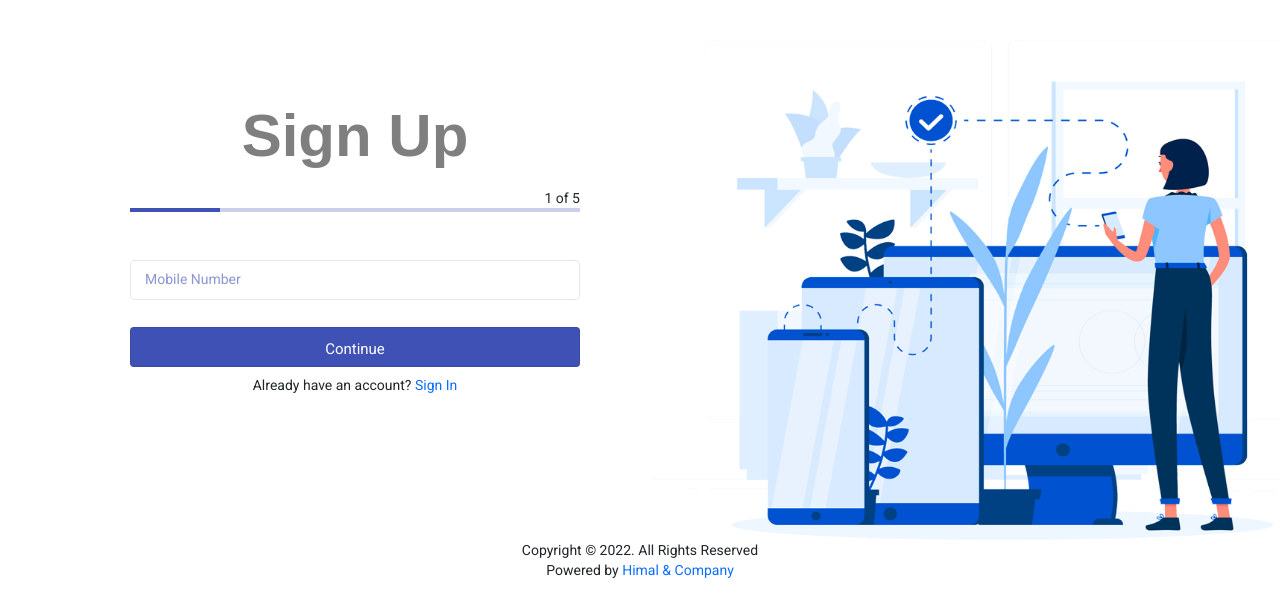
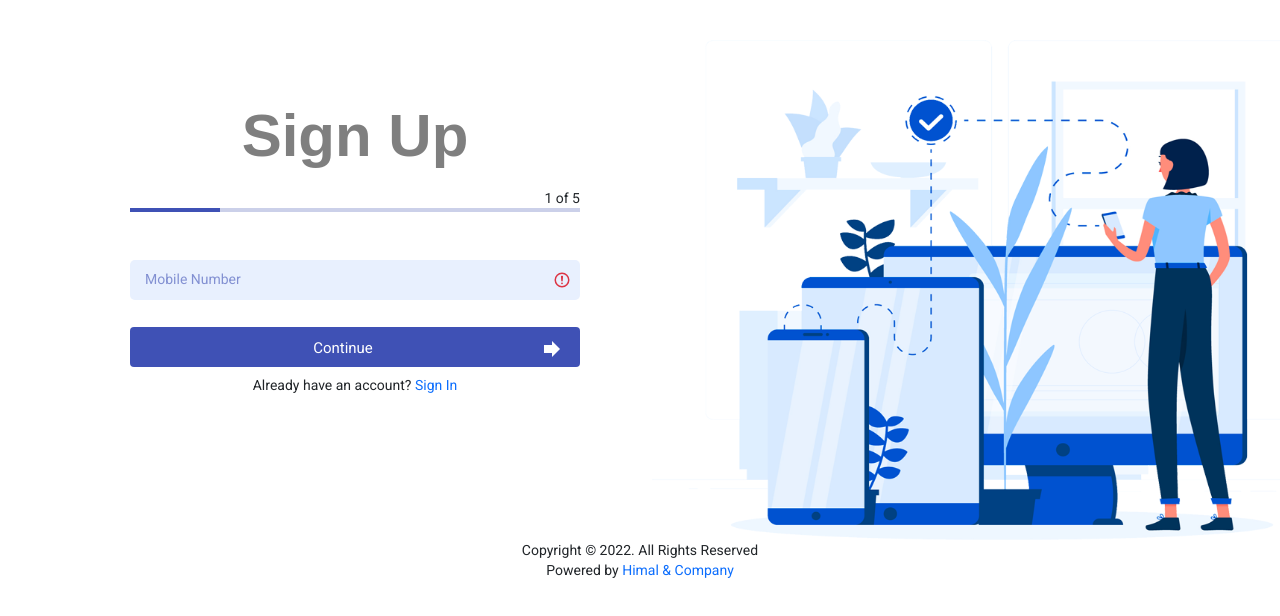
Before and after one commit to Himal99/portalx, an Angular app: page /signUp in a window 1280 px wide. Shown: the top 616 px of the page. Built offline with nearby package versions, Linux system fonts and the light colour scheme; a web font is replaced by a local one.

Commit message:
add login page

```diff
--- a/src/app/authorizedComponents/sign-up/sign-up.component.html
+++ b/src/app/authorizedComponents/sign-up/sign-up.component.html
@@ -28,13 +28,13 @@
                       <label  style="float: right">{{progressNumber}} of 5</label>
                         <mat-progress-bar mode="determinate" [value]="progressPercent"></mat-progress-bar>
                     </div>
-                    <form [formGroup]="signUpForm">
+                    <form [formGroup]="signUpForm" class="was-validated">
                       <div class="form-group mt-5" *ngIf="progressNumber !== 3 && progressNumber <=2">
                         <input
                           type="text"
                           id="username-field"
                           formControlName="phone"
-                          name="username"
+                          name="mobileNo"
                           class="form-control"
                           required
 
@@ -45,17 +45,21 @@
                     <div *ngIf="progressNumber === 4" class="pt-5">
                       <div class="form-group">
                         <input
+                          type="text"
                           formControlName="userName"
                           class="form-control"
                           required
+                          name="username"
                         />
                         <label class="form-control-placeholder" style="color: #3f51b5" >User Name</label>
                       </div>
                       <div class="form-group">
                         <input
+                          type="email"
                           formControlName="email"
                           class="form-control"
                           required
+                          name="email"
                         />
                         <label class="form-control-placeholder" style="color: #3f51b5" >Email</label>
                       </div>
@@ -66,6 +70,8 @@
                           formControlName="patchedPhone"
                           class="form-control"
                           style="background-color: #D0D1D3"
+                          required
+                          name="phone"
                         />
                         <label class="form-control-placeholder" style="color: #3f51b5" >Phone No</label>
                       </div>
@@ -87,6 +93,7 @@
                           formControlName="confirmPassword"
                           class="form-control"
                           required
+                          name="confirmPassword"
                         />
                         <label class="form-control-placeholder" style="color: #3f51b5" >Confirm Password</label>
                       </div>
@@ -104,7 +111,7 @@
                          <label class="form-control-placeholder" style="color: #3f51b5" >OTP</label>
 
                          <div class="text-center pt-2">
-                           <span class="text-center">Didn't received? <a href="javascript:void(0)" class="text-decoration-none">Resend</a> in 59 sec</span>
+                           <span class="text-center">Didn't received OTP? <a href="javascript:void(0)" class="text-decoration-none">Resend</a> in 59 sec</span>
                          </div>
 
                        </div>
@@ -174,6 +181,8 @@
                           (click)="updateProgress()"
                         >
                          {{progressNumber<=4 ? ' Continue' : 'Continue & Submit'}}
+                          <span style="float: right" *ngIf="progressNumber<=4"><mat-icon>forward</mat-icon></span>
+                          <span style="float: right" *ngIf="progressNumber===5"><mat-icon>how_to_reg</mat-icon></span>
                         </button>
 
                       </div>
--- a/src/app/authorizedComponents/sign-up/sign-up.component.scss
+++ b/src/app/authorizedComponents/sign-up/sign-up.component.scss
@@ -244,3 +244,13 @@
 .cursor {
   cursor: pointer;
 }
+
+input{
+ background-color: rgb(232, 240, 254)!important;
+  border: none !important;
+
+}
+
+button{
+  border: none !important;
+}
```
